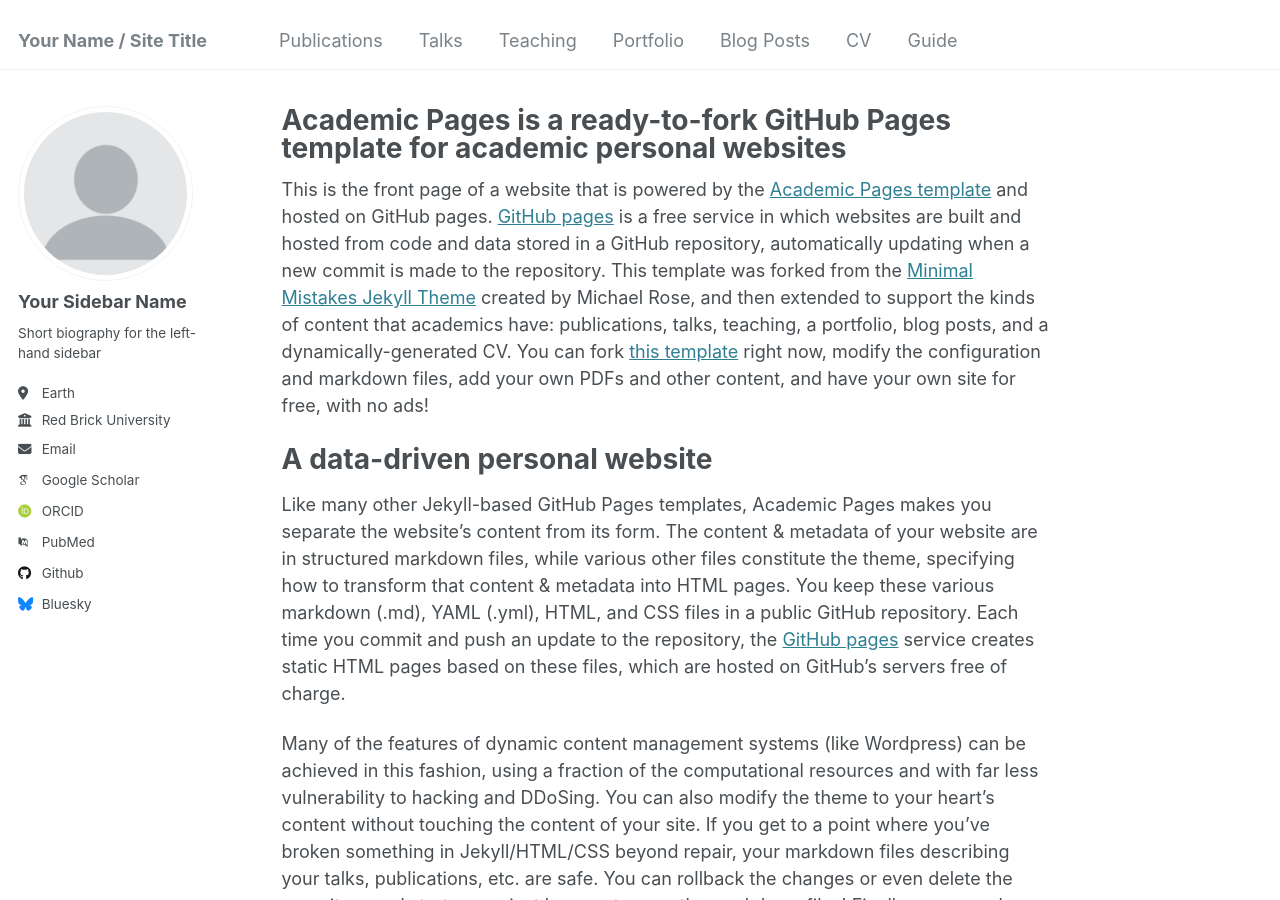
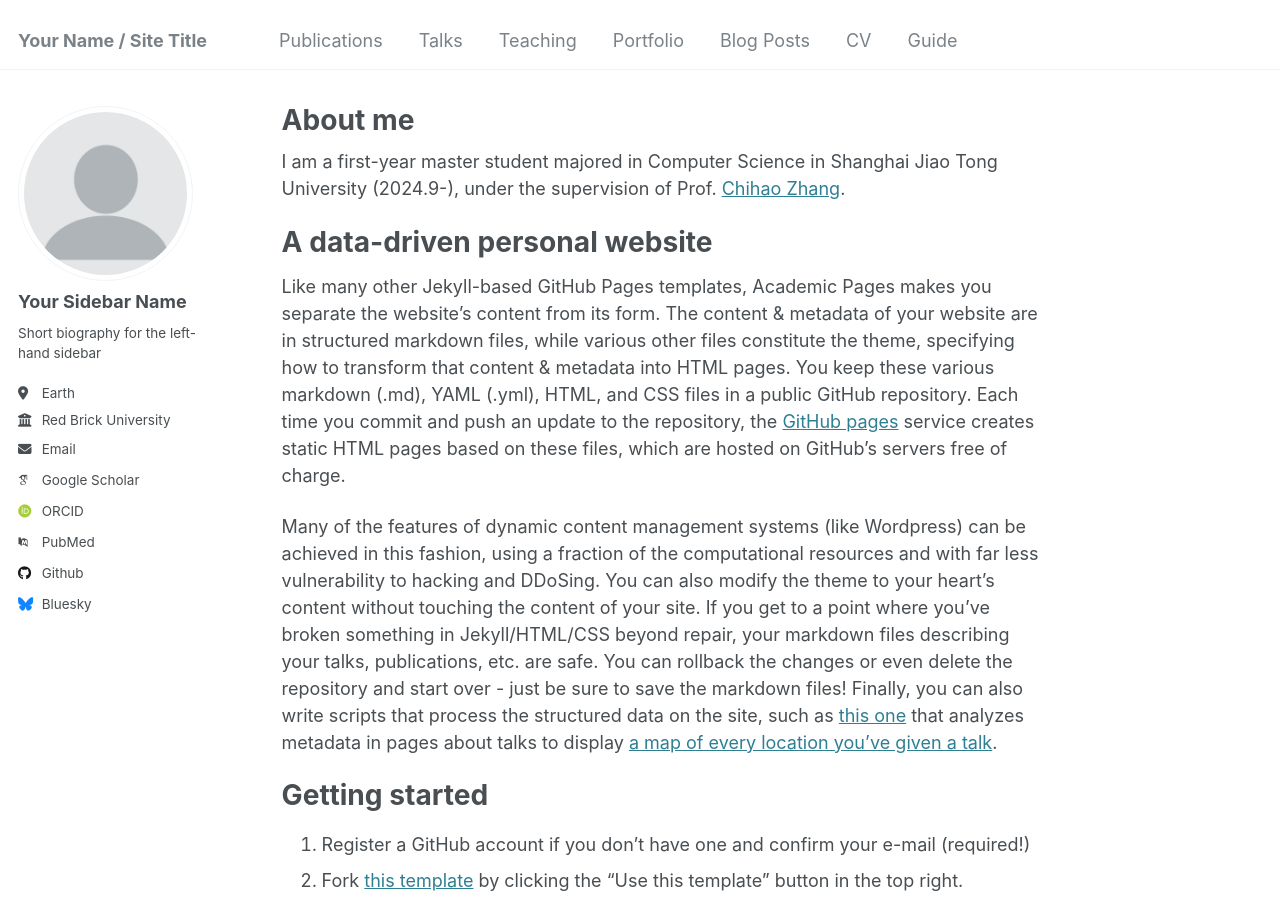
Before and after one commit to AlchemistYe/alchemistye.github.io, a Jekyll site: the page built from _pages/about.md, in a window 1280 px wide and 900 px high. Built offline with Jekyll 4.4.1, drawn with Linux system fonts in a browser that asks for light colours; some web fonts are replaced.

Commit message:
Update about.md

```diff
--- a/_pages/about.md
+++ b/_pages/about.md
@@ -1,13 +1,12 @@
 ---
 permalink: /
-title: "Academic Pages is a ready-to-fork GitHub Pages template for academic personal websites"
+title: "About me"
 author_profile: true
 redirect_from:
   - /about/
   - /about.html
 ---
-
-This is the front page of a website that is powered by the [Academic Pages template](https://github.com/academicpages/academicpages.github.io) and hosted on GitHub pages. [GitHub pages](https://pages.github.com) is a free service in which websites are built and hosted from code and data stored in a GitHub repository, automatically updating when a new commit is made to the repository. This template was forked from the [Minimal Mistakes Jekyll Theme](https://mmistakes.github.io/minimal-mistakes/) created by Michael Rose, and then extended to support the kinds of content that academics have: publications, talks, teaching, a portfolio, blog posts, and a dynamically-generated CV. You can fork [this template](https://github.com/academicpages/academicpages.github.io) right now, modify the configuration and markdown files, add your own PDFs and other content, and have your own site for free, with no ads!
+I am a first-year master student majored in Computer Science in Shanghai Jiao Tong University (2024.9-), under the supervision of Prof. [Chihao Zhang](http://chihaozhang.com/).
 
 A data-driven personal website
 ======
```
